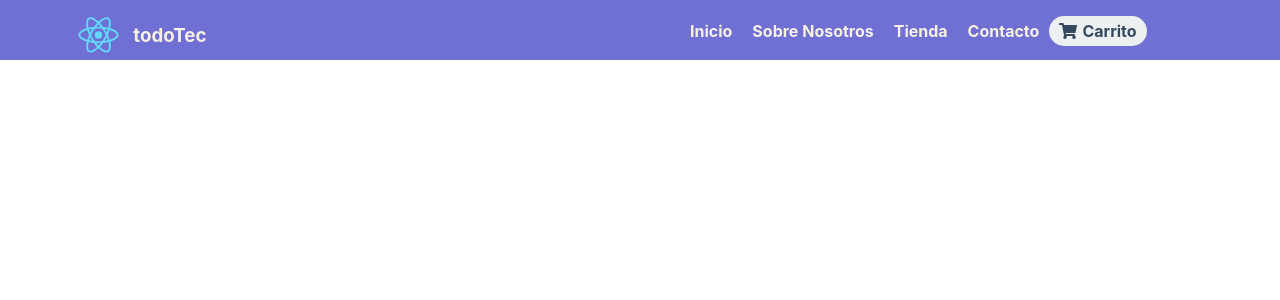
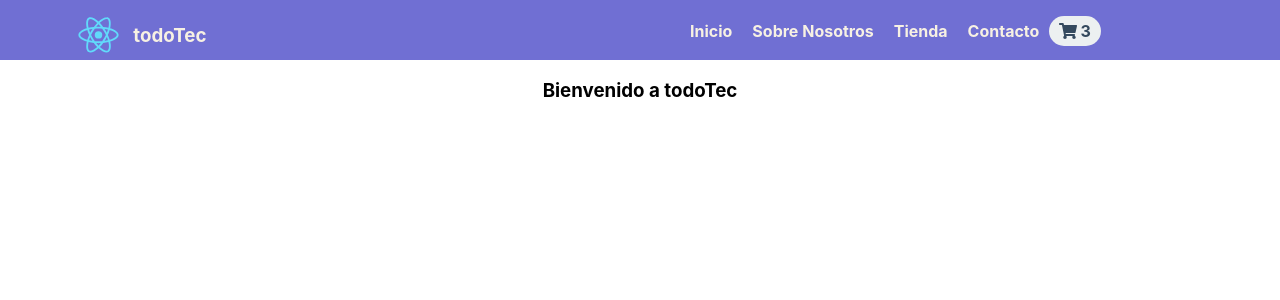
Before and after one commit to paaancho/todotecSantibanez, a React (Create React App) app: page / in a window 1280 px wide. Shown: the top 300 px of the page. Built offline with nearby package versions, Linux system fonts and the light colour scheme.

Commit message:
Desafío 3: Crea tu landing

```diff
--- a/public/index.html
+++ b/public/index.html
@@ -1,5 +1,5 @@
 <!DOCTYPE html>
-<html lang="en">
+<html lang="es">
   <head>
     <meta charset="utf-8" />
     <link rel="icon" href="%PUBLIC_URL%/favicon.ico" />
--- a/src/App.js
+++ b/src/App.js
@@ -1,11 +1,18 @@
 import './components/navbar/navbar.css';
 import Navbar from './components/navbar/navbar.jsx';
+import ItemListContainer from './components/itemlistcontainer/itemlistcontainer.jsx';
 
 function App() {
   return (
+    <div>
       <header className="header">
         <Navbar />
       </header>
+      <main>
+        <ItemListContainer textTitle="Bienvenido a todoTec" />
+      </main>
+    </div>
+
   );
 }
 
--- /dev/null
+++ b/src/components/cartwidget/cartwidget.jsx
@@ -0,0 +1,18 @@
+import { FontAwesomeIcon } from '@fortawesome/react-fontawesome';
+import { faShoppingCart } from '@fortawesome/free-solid-svg-icons';
+
+const stylesIconShopping = {
+    marginRight : '3px',
+    color : '#34495e'
+};
+
+const CartWidget = (props) =>{
+    return (
+        <a href="/#">
+            <FontAwesomeIcon icon={faShoppingCart} style={stylesIconShopping} />
+            <span className="itemCounter">{props.itemCounter}</span>
+        </a>
+    )
+}
+
+export default CartWidget
--- /dev/null
+++ b/src/components/itemlistcontainer/itemlistcontainer.css
@@ -0,0 +1,3 @@
+.textTitle{
+    text-align: center;
+}
--- /dev/null
+++ b/src/components/itemlistcontainer/itemlistcontainer.jsx
@@ -0,0 +1,13 @@
+import './itemlistcontainer.css';
+
+
+const ItemListContainer = (props) => {
+    return (
+        <div>
+            <h3 className="textTitle">{props.textTitle}</h3>
+            {props.children}
+        </div>
+    );
+}
+
+export default ItemListContainer;
--- a/src/components/navbar/navbar.jsx
+++ b/src/components/navbar/navbar.jsx
@@ -1,15 +1,8 @@
 import './navbar.css';
 import logo from './logo.svg';
-import { FontAwesomeIcon } from '@fortawesome/react-fontawesome';
-import { faShoppingCart } from '@fortawesome/free-solid-svg-icons';
+import CartWidget from '../cartwidget/cartwidget';
 
 const Navbar = () => {
-
-    const stylesIconShopping = {
-        marginRight : '5px',
-        color : '#34495e'
-    };
-
     return (
         <div className="container">
             <div className="logo">
@@ -22,10 +15,8 @@ const Navbar = () => {
                     <li><a href="/#">Sobre Nosotros</a></li>
                     <li><a href="/#">Tienda</a></li>
                     <li><a href="/#">Contacto</a></li>
-                    <li id="shoppingCart"><a href="/#">
-                            <FontAwesomeIcon icon={faShoppingCart} style={stylesIconShopping}/>
-                            Carrito
-                        </a>
+                    <li id="shoppingCart">
+                        <CartWidget itemCounter="3"/>
                     </li>
                 </ul>
             </div>
```
